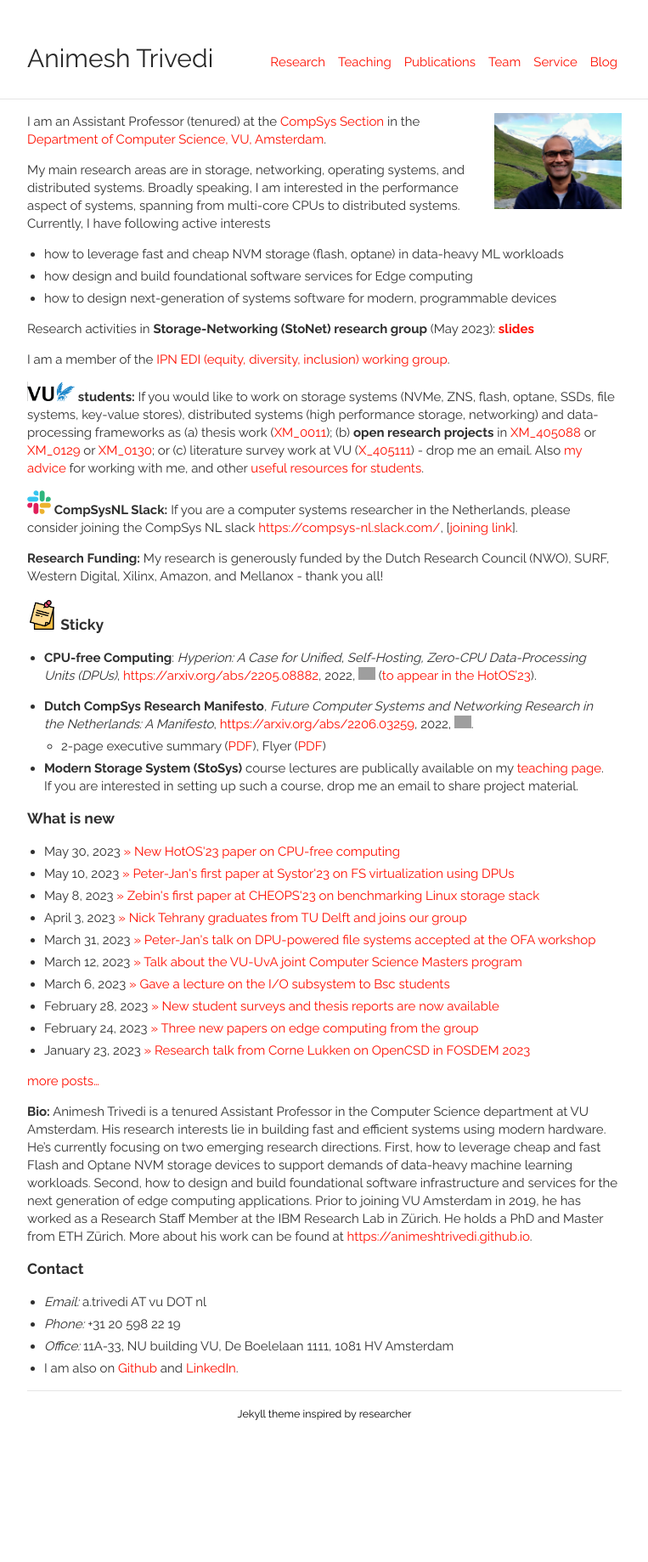
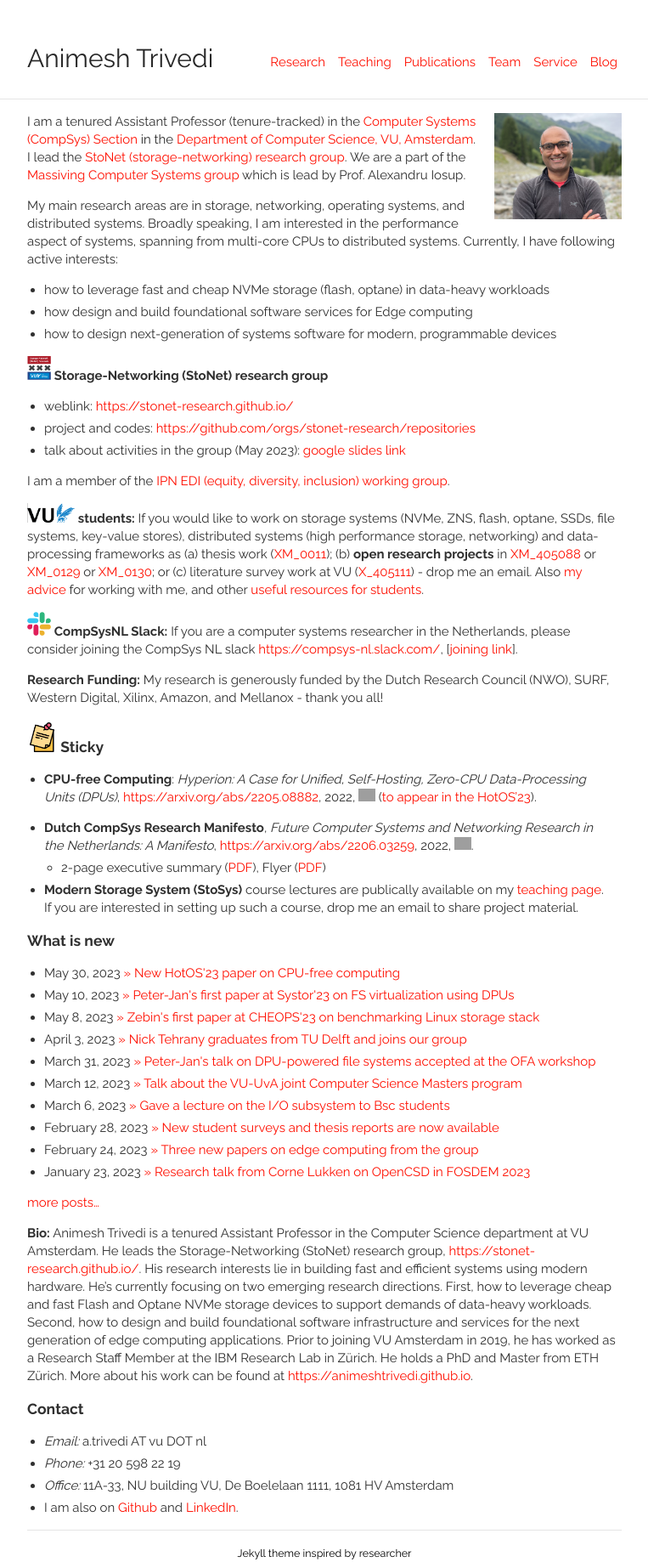
Before and after one commit to animeshtrivedi/animeshtrivedi.github.io, a Jekyll site: the page built from index.md, in a window 1280 px wide. Shown: the whole page at 85% size, without its empty margins (258-1021 px from the left). Built offline with Jekyll 4.4.1, drawn with Linux system fonts in a browser that asks for light colours; before the commit the page ends 1674 px from its top, so only the background shows below that; grey boxes are pictures that could not be loaded.

Commit message:
new image + stonet details

```diff
--- a/index.md
+++ b/index.md
@@ -2,20 +2,21 @@
 layout: default
 ---
 {% raw %}
-<a href="/images/2020-atr-image.png" title="View larger picture"><img src="/images/2020-atr-image.png" alt="Photo of Animesh Trivedi"
+<a href="/images/2023-atr-image.png" title="View larger picture"><img src="/images/2023-atr-image.png" alt="Photo of Animesh Trivedi"
 style="float:right;width:25%;max-width:150px;margin-left:15px;"/></a>
 {% endraw %}
 
-<!-- <mark><b>Update:</b></mark> Starting from 2019, I will be joining the Department of Computer Science, VU, Amsterdam as (tenure-track) Assistant Professor. -->
+I am a tenured Assistant Professor (tenure-tracked) in the [Computer Systems (CompSys) Section](https://www.vucompsys.net/) in the [Department of Computer Science, VU, Amsterdam](https://www.cs.vu.nl/en/index.aspx). I lead the [StoNet (storage-networking) research group](https://stonet-research.github.io/). We are a part of the [Massiving Computer Systems group](https://atlarge-research.com/) which is lead by Prof. Alexandru Iosup.
 
-I am an Assistant Professor (tenured) at the [CompSys Section](https://www.vucompsys.net/) in the [Department of Computer Science, VU, Amsterdam](https://www.cs.vu.nl/en/index.aspx).
-
-My main research areas are in storage, networking, operating systems, and distributed systems. Broadly speaking, I am interested in the performance aspect of systems, spanning from multi-core CPUs to distributed systems. Currently, I have following active interests
-  * how to leverage fast and cheap NVM storage (flash, optane) in data-heavy ML workloads
+My main research areas are in storage, networking, operating systems, and distributed systems. Broadly speaking, I am interested in the performance aspect of systems, spanning from multi-core CPUs to distributed systems. Currently, I have following active interests:
+  * how to leverage fast and cheap NVMe storage (flash, optane) in data-heavy workloads
   * how design and build foundational software services for Edge computing
   * how to design next-generation of systems software for modern, programmable devices
 
-Research activities in **Storage-Networking (StoNet) research group** (May 2023): [**slides**](https://docs.google.com/presentation/d/1RFVHQhQTxTqCJWpKhoUBTXSAZKA7YIrq4hAiU3Xcd3c/edit?usp=sharing)
+<img style="float: middle; width: 4%;" src="/images/stonet.png" alt="" /> **Storage-Networking (StoNet) research group**
+  * weblink: [https://stonet-research.github.io/](https://stonet-research.github.io/)
+  * project and codes: [https://github.com/orgs/stonet-research/repositories](https://github.com/orgs/stonet-research/repositories)
+  * talk about activities in the group (May 2023): [google slides link](https://docs.google.com/presentation/d/1RFVHQhQTxTqCJWpKhoUBTXSAZKA7YIrq4hAiU3Xcd3c/edit?usp=sharing)
 
 I am a member of the [IPN EDI (equity, diversity, inclusion) working group](https://ict-research.nl/edi-working-group/).
 
@@ -67,7 +68,7 @@ finished my PhD in Computer Science at ETH Zurich under the supervision of Prof.
 <p><a href="{{ site.base }}/news/">more posts&hellip;</a></p>
 {% endif %}
 
-**Bio:** Animesh Trivedi is a tenured Assistant Professor in the Computer Science department at VU Amsterdam. His research interests lie in building fast and efficient systems using modern hardware. He's currently focusing on two emerging research directions. First, how to leverage cheap and fast Flash and Optane NVM storage devices to support demands of data-heavy machine learning workloads. Second, how to design and build foundational software infrastructure and services for the next generation of edge computing applications. Prior to joining VU Amsterdam in 2019, he has worked as a Research Staff Member at the IBM Research Lab in Zürich. He holds a PhD and Master from ETH Zürich. More about his work can be found at [https://animeshtrivedi.github.io](https://animeshtrivedi.github.io).
+**Bio:** Animesh Trivedi is a tenured Assistant Professor in the Computer Science department at VU Amsterdam. He leads the Storage-Networking (StoNet) research group, [https://stonet-research.github.io/](https://stonet-research.github.io/). His research interests lie in building fast and efficient systems using modern hardware. He's currently focusing on two emerging research directions. First, how to leverage cheap and fast Flash and Optane NVMe storage devices to support demands of data-heavy workloads. Second, how to design and build foundational software infrastructure and services for the next generation of edge computing applications. Prior to joining VU Amsterdam in 2019, he has worked as a Research Staff Member at the IBM Research Lab in Zürich. He holds a PhD and Master from ETH Zürich. More about his work can be found at [https://animeshtrivedi.github.io](https://animeshtrivedi.github.io).
 
 <!--
 Animesh Trivedi is a tenure-track Assistant Professor in the department of Computer Science at VU Amsterdam. Prior to joining the department in 2019, he has worked as a Research Staff Member at the IBM Research Lab in Zurich. His research interests lie in building fast and efficient distributed systems around modern high-performance, programmable I/O devices. He is currently investigating how to leverage emerging Non-Volatile Memories (NVMs) to support data access demands of machine learning workloads. He is one of the founding members of the Apache Crail (Incubating) project. He holds a PhD and master from ETH Zurich. More about his work can be found at [https://animeshtrivedi.github.io](https://animeshtrivedi.github.io).-->
```
Also changed, not shown: images/2023-atr-image.png (added), images/stonet.png (added), 1 other file.
